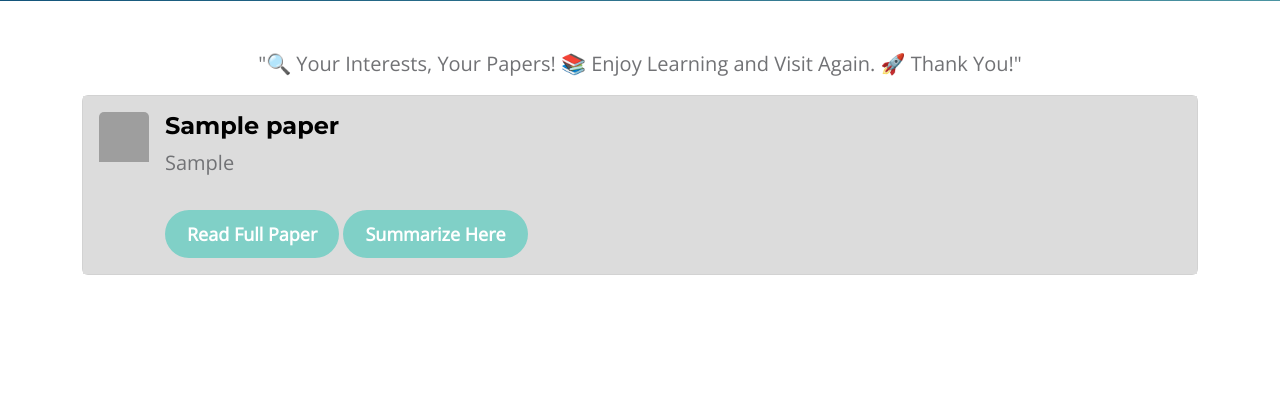
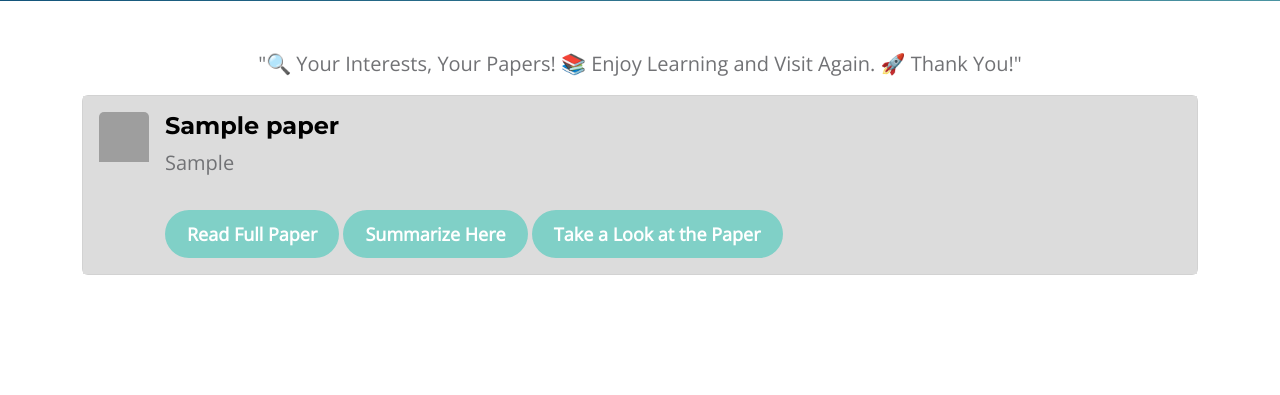
Before and after one commit to Zaheer-10/PaperMate-RecSys, a Django app: page /recommendations/ in a window 1280 px wide. Shown: the part 323-718 px from the top of the page. Run offline with Django 4.2, Linux system fonts and the light colour scheme; tables that the repository leaves empty hold one stand-in row (values such as "Sample post"); some libraries are stand-ins or nearby versions; grey boxes are pictures that could not be loaded.

Commit message:
Added display page to view the doc

```diff
--- a/PaperMate_ui/GUI/templates/recommendations.html
+++ b/PaperMate_ui/GUI/templates/recommendations.html
@@ -92,6 +92,7 @@
 
                             <a id="summarizeButton" href="{% url 'summarize_paper' paper_id=paper.ids  %}" class="btn custom-btn mt-3 glow " style="align-self: flex-start;"target="_blank" >Summarize Here</a>
 
+                            <a id="display" href="{% url 'display' paper_id=paper.ids  %}" class="btn custom-btn mt-3 glow " style="align-self: flex-start;"target="_blank" >Take a Look at the Paper</a>
 
 
                             <!-- <div id="loadingOverlay" class="loading-overlay">
```
